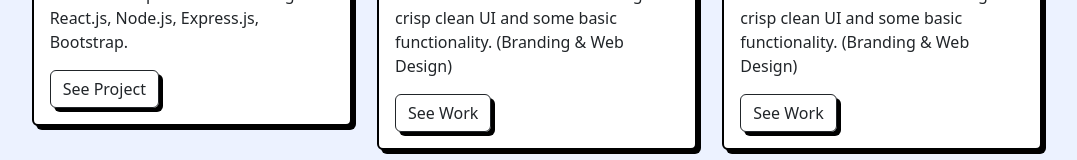
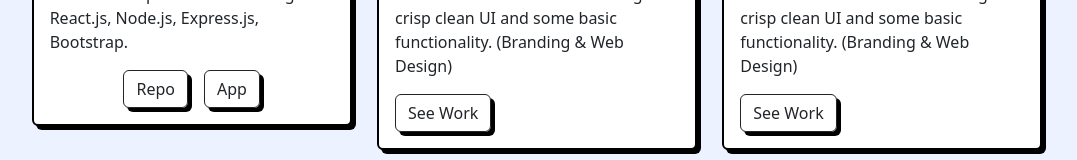
Before and after one commit to quikstart86/TJ-React-Portfolio, a React (Vite) app: page /project-gallery in a window 1280 px wide. Shown: the part 1342-1502 px from the top of the page, without its empty margins (103-1180 px from the left). Built offline with nearby package versions, Linux system fonts and the light colour scheme.

Commit message:
addedin repo/app links for react portfoloi page

```diff
--- a/src/components/ProjectGallery.jsx
+++ b/src/components/ProjectGallery.jsx
@@ -197,13 +197,22 @@ const ProjectGallery = () => {
                 <p className="card-text">
                   Professional portfolio  built using React.js, Node.js, Express.js, Bootstrap.
                 </p>
+                <div className="d-flex gap-3 justify-content-center">
                 <a
                   href="https://github.com/quikstart86/TJ-React-Portfolio"
                   target="_blank"
                   className="btn btn-outline-dark"
                 >
-                  See Project
+                  Repo
                 </a>
+                <a
+                  href="https://tj-react-portfolio.netlify.app/"
+                  target="_blank"
+                  className="btn btn-outline-dark"
+                >
+                  App
+                </a>
+                </div>
               </div>
             </div>
           </div>
```
